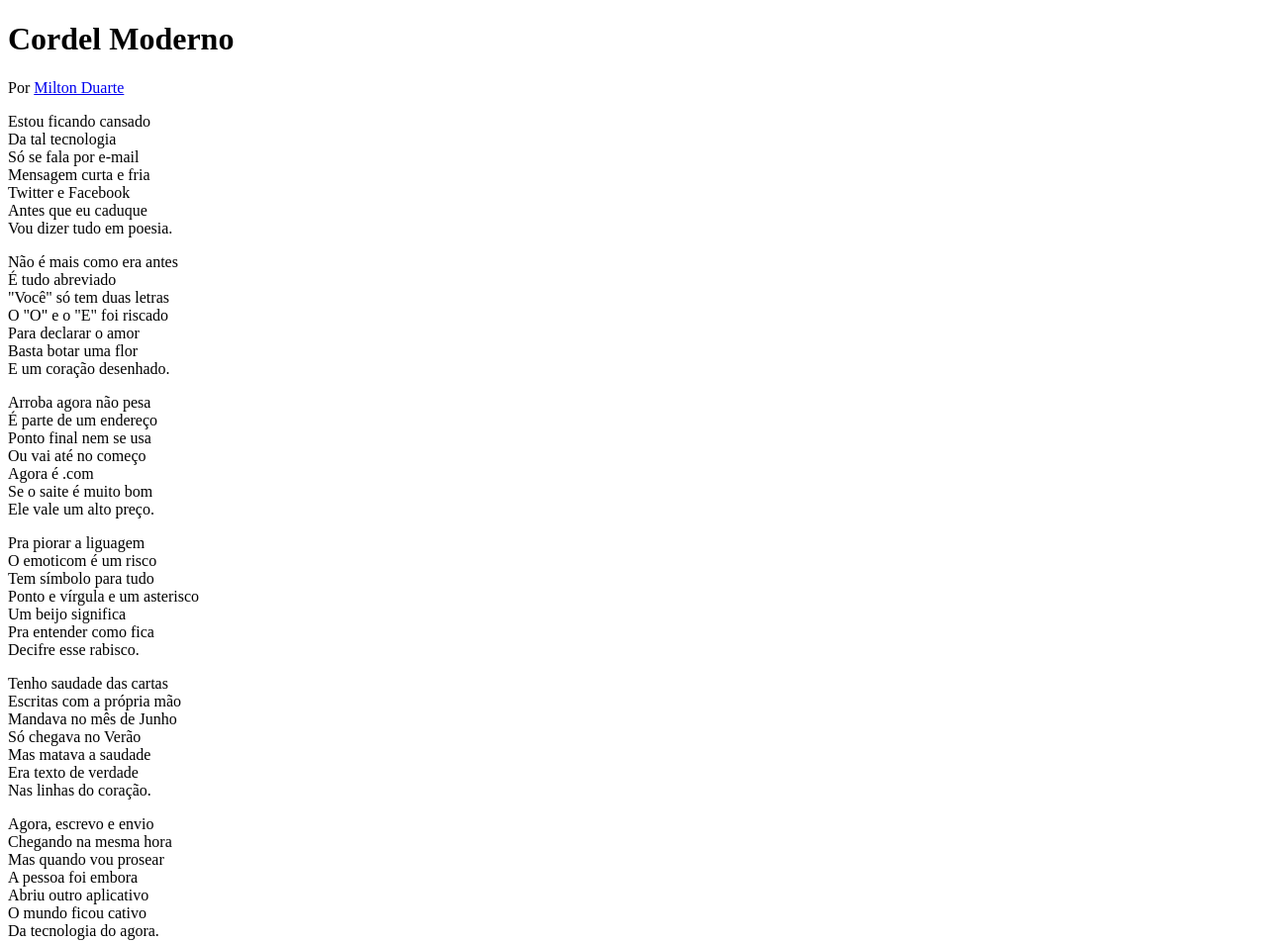
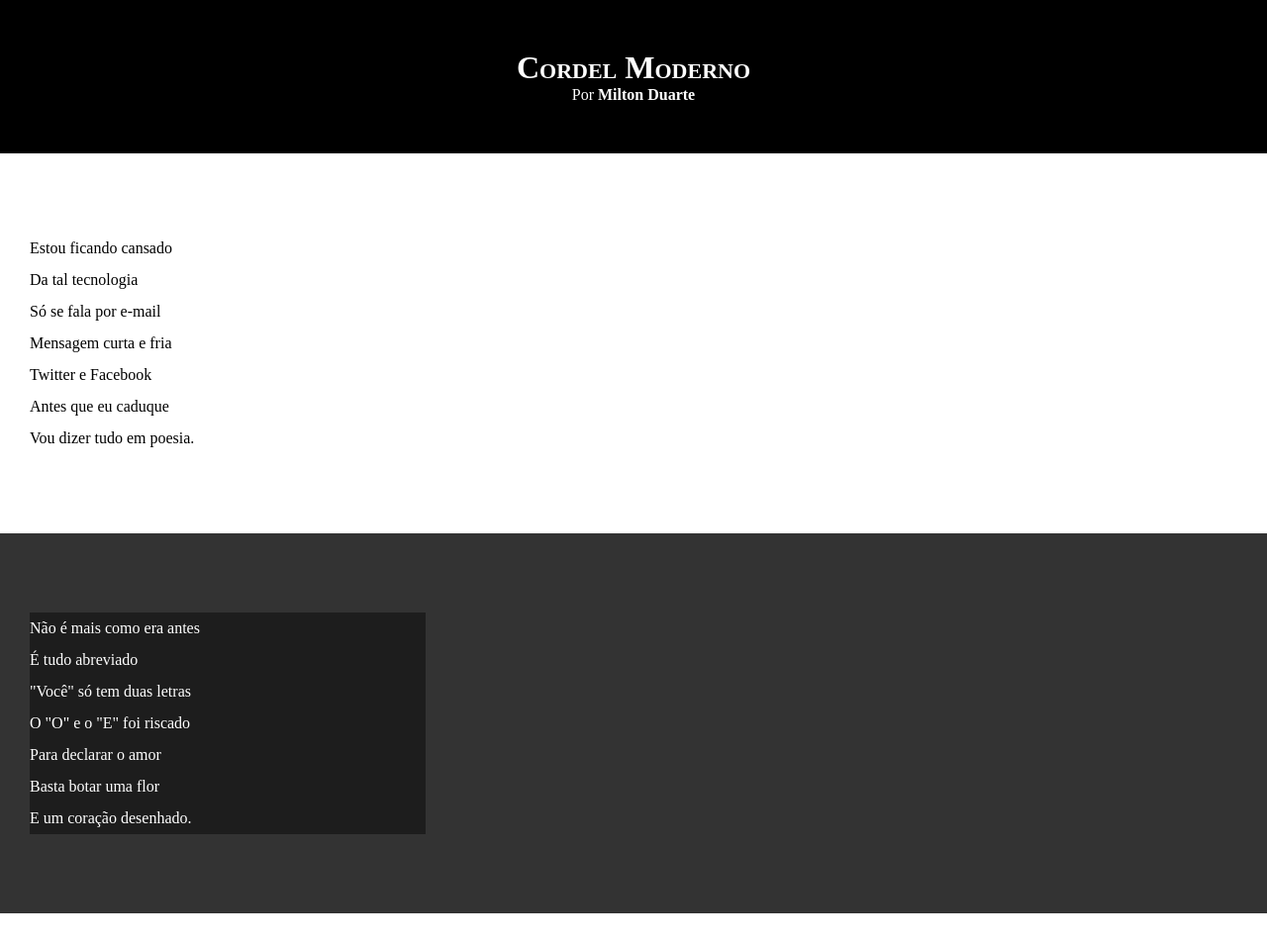
Before and after one commit to viniciussantos7/html-css, a plain HTML site: page treinamentos/desafio12/index.html in a window 1280 px wide. Shown: the top 953 px of the page at 99% size. Drawn offline with Linux system fonts and the light colour scheme.

Commit message:
atualizei estilos dos textos e dos blocos

```diff
--- a/treinamentos/desafio12/index.html
+++ b/treinamentos/desafio12/index.html
@@ -16,7 +16,7 @@
             </p>
         </header>
 
-    <section>
+    <section class="normal">
         <p>
             Estou ficando cansado <br>
             Da tal tecnologia <br>
@@ -29,7 +29,7 @@
     </section>
 
 
-    <section>
+    <section class="imagem">
         <p>
             Não é mais como era antes <br>
             É tudo abreviado <br>
@@ -43,7 +43,7 @@
 
 
 
-    <section>
+    <section class="normal">
         <p>
             Arroba agora não pesa <br>
             É parte de um endereço <br>
@@ -66,7 +66,7 @@
     </section>
 
 
-    <section>
+    <section class="imagem">
         <p>
             Tenho saudade das cartas <br>
             Escritas com a própria mão <br>
@@ -79,7 +79,7 @@
     </section>
 
 
-    <section>
+    <section class="normal">
         <p>
             Agora, escrevo e envio <br>
             Chegando na mesma hora <br>
--- a/treinamentos/desafio12/style.css
+++ b/treinamentos/desafio12/style.css
@@ -1 +1,64 @@
 @charset "UTF";
+* {
+    margin: 0px;
+    padding: 0px;
+}
+
+html, body {
+    min-height: 100vh;
+    background-color: darkgray;
+}
+
+header {
+    background-color: black;
+    color: white;
+    text-align: center;
+}
+
+header > h1 {
+    padding-top: 50px;
+    font-variant: small-caps;
+}
+
+header > p {
+    padding-bottom: 50px;
+}
+
+header a, footer a {
+    color: white;
+    text-decoration: none;
+    font-weight: bolder;
+}
+
+header a:hover, footer a:hover {
+    text-decoration: underline;
+}
+
+section {
+    padding-top: 10vh;
+    padding-bottom: 10vh;
+    line-height: 2em;
+    padding-left: 30px;
+}
+
+section.normal {
+    background-color: white;
+    color: black;
+}
+
+section.imagem {
+    background-color:  rgb(51, 51, 51);
+    color: white;
+}
+
+section.imagem > p {
+    width: 400px;
+    background-color: rgba(0, 0, 0, 0.438);
+}
+
+footer {
+    background-color: black;
+    color: white;
+    text-align: center;
+    padding: 10px;
+}
```
